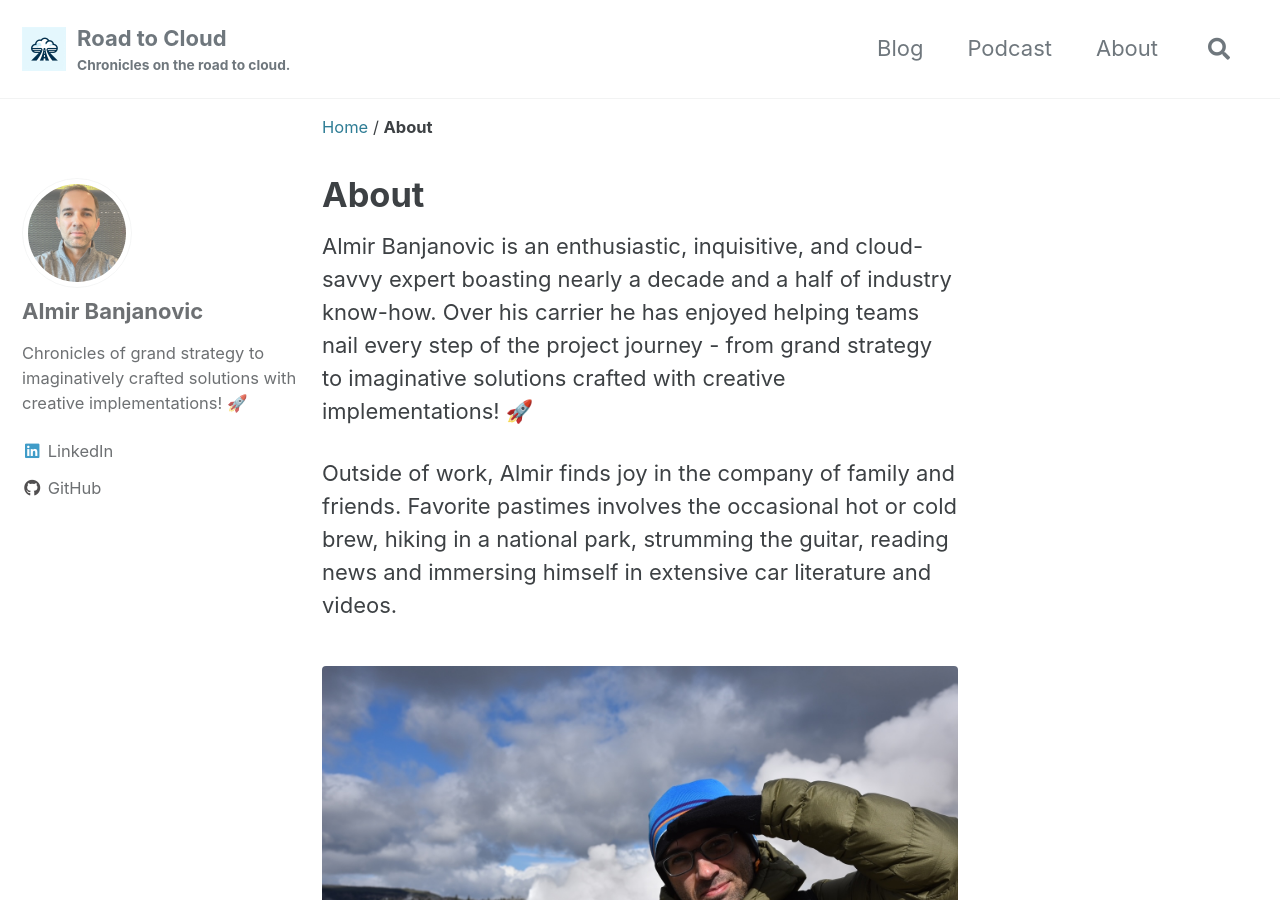
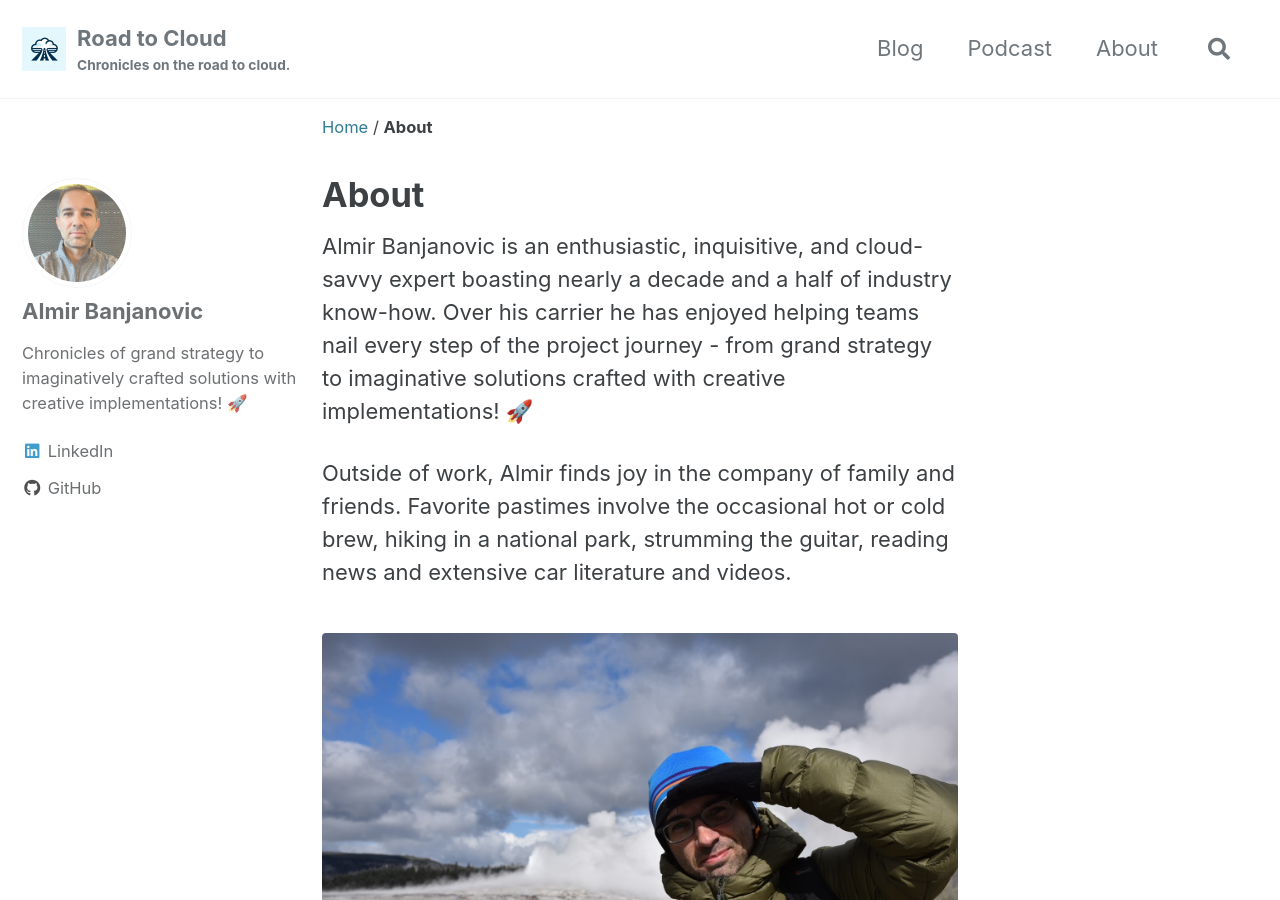
Before and after one commit to almirbanjanovic/roadtocloud.github.io, a Jekyll site: the page built from _pages/about.md, in a window 1280 px wide and 900 px high. Built offline with Jekyll 4.4.1, drawn with Linux system fonts in a browser that asks for light colours; cached includes are drawn as plain includes.

Commit message:
Update about.md

```diff
--- a/_pages/about.md
+++ b/_pages/about.md
@@ -5,7 +5,7 @@ permalink: /about/
 
 Almir Banjanovic is an enthusiastic, inquisitive, and cloud-savvy expert boasting nearly a decade and a half of industry know-how. Over his carrier he has enjoyed helping teams nail every step of the project journey - from grand strategy to imaginative solutions crafted with creative implementations! 🚀
 
-Outside of work, Almir finds joy in the company of family and friends. Favorite pastimes involves the occasional hot or cold brew, hiking in a national park, strumming the guitar, reading news and immersing himself in extensive car literature and videos.
+Outside of work, Almir finds joy in the company of family and friends. Favorite pastimes involve the occasional hot or cold brew, hiking in a national park, strumming the guitar, reading news and extensive car literature and videos.
 
 <figure>
     <a href="/assets/images/yellowstone.jpg"><img src="/assets/images/yellowstone.jpg"></a>
```
